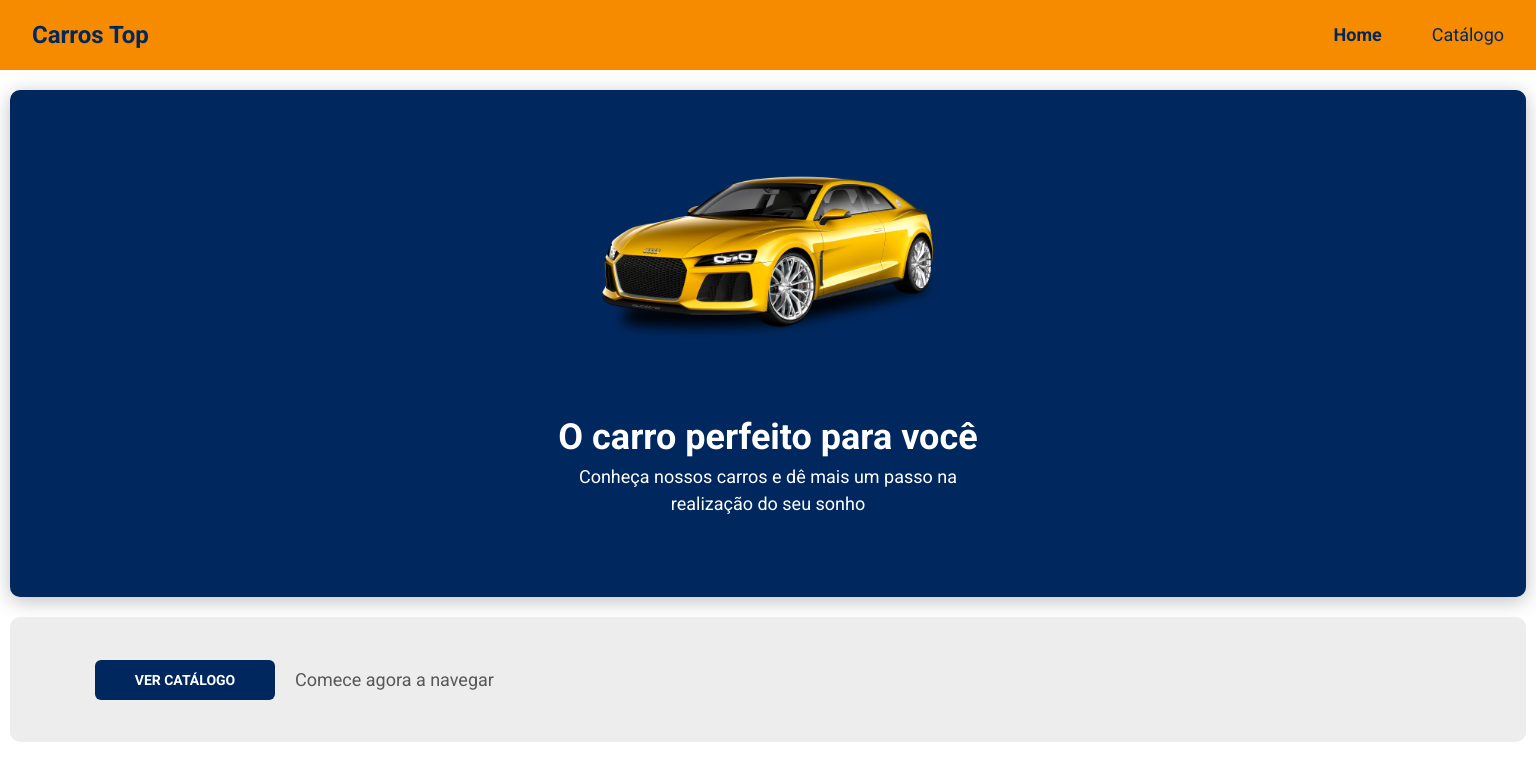
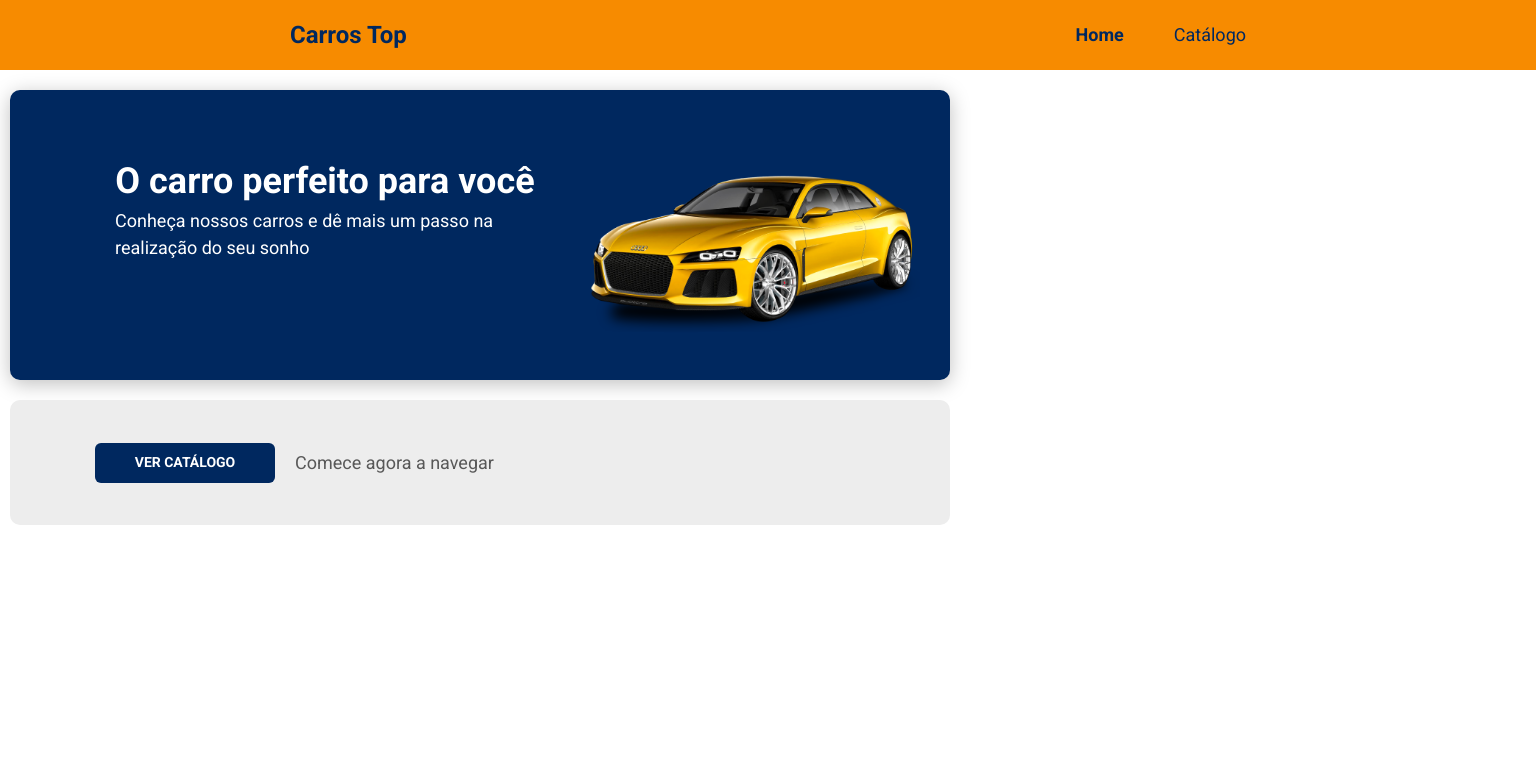
Before and after one commit to juliopedroso/devsuperior-frontend-bootcamp-desafio, a React (Create React App) app: page / in a window 1536 px wide. Shown: the top 780 px of the page. Built offline with nearby package versions, Linux system fonts and the light colour scheme.

Commit message:
navbar max-width defined
create breakpoint to medium and large size

```diff
--- a/src/components/NavBar/styles.css
+++ b/src/components/NavBar/styles.css
@@ -1,8 +1,12 @@
 .main-nav {
     min-height: 70px;
+
     padding-left: 20px;
     padding-right: 20px;
     background-color: #F78B00;
+}
+.container-fluid{
+    max-width:980px;
 }
 
 .nav-logo-text, .nav-logo-text:hover{
@@ -23,7 +27,7 @@
     font-size: 18px;
     width: 100%;
     justify-content: flex-end;
-
+    max-width:960px;
     gap: 50px;
 
 }
--- a/src/pages/Home/styles.css
+++ b/src/pages/Home/styles.css
@@ -5,6 +5,7 @@
     font-size: 20px;
     text-align: center;
     gap: 20px;
+    max-width:960px;
 }
 
 .home-card{
@@ -87,9 +88,6 @@
 }
 
 
-
-
-
 @media (min-width:576px){
 
     .home-card-content {
@@ -118,3 +116,30 @@
         justify-content: flex-start;
     }
 }
+@media (min-width:992px){
+    .home-card-image img{
+        max-width:455px;
+    }
+
+}
+
+@media (min-width:1400px){
+
+
+    .home-card{
+        display: flex;
+        flex-direction: row;
+        padding-left: 85px;
+
+    }
+
+    .home-card-image img{
+        max-width:345px;
+    }
+
+    .home-card-content p{
+        text-align: left;
+    }
+
+
+}
```
